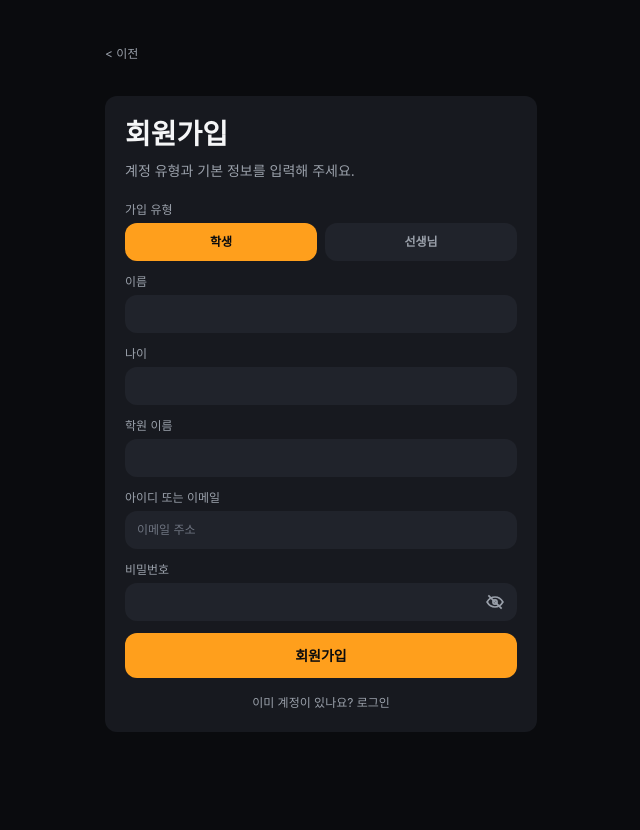
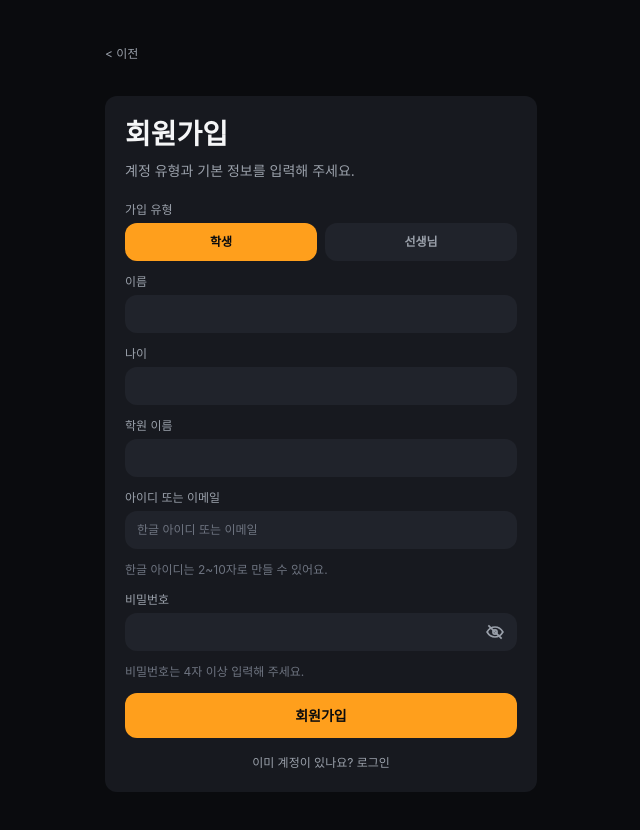
Before and after one commit to happia1/stickerup, a Next.js app: page /signup in a window 1280 px wide. Shown: the whole page, without its empty margins (319-959 px from the left). Before the commit the page ends 800 px from the top, so only its background shows below. Built offline with nearby package versions, Linux system fonts and the light colour scheme; no server answers.

Commit message:
feat: implement support for Korean identifiers and update password requirements in signup and login forms

```diff
--- a/app/api/signup/route.ts
+++ b/app/api/signup/route.ts
@@ -2,21 +2,19 @@ import { NextResponse } from "next/server";
 import { completeStudentOnboarding, completeTeacherOnboarding } from "@/lib/repositories/onboarding";
 import { createSupabaseAdminClient } from "@/lib/supabase/admin";
 import { getRequestUser } from "@/lib/supabase/server-auth";
+import { getAuthEmailForIdentifier, isUsernameLoginIdentifier, normalizeLoginIdentifier } from "@/lib/auth/identifier";
 
 type SignupType = "student" | "teacher";
 
 export async function POST(request: Request) {
-  const requestUser = await getRequestUser(request);
-  if (!requestUser.user?.email) {
-    return NextResponse.json({ error: requestUser.error ?? "A signed-in user is required." }, { status: 401 });
-  }
-
   const payload = (await request.json()) as {
     signupType?: SignupType;
     name?: string;
     age?: number | null;
     academyName?: string;
     inviteCode?: string | null;
+    identifier?: string;
+    password?: string;
   };
   const signupType = payload.signupType;
   const name = payload.name?.trim();
@@ -27,11 +25,48 @@ export async function POST(request: Request) {
     return NextResponse.json({ error: "Signup type, name, and academy name are required." }, { status: 400 });
   }
 
+  const requestUser = await getRequestUser(request);
+  const admin = createSupabaseAdminClient();
+  let user = requestUser.user;
+  let createdUserId: string | null = null;
+
+  if (!user) {
+    const identifier = normalizeLoginIdentifier(payload.identifier ?? "");
+    const password = payload.password ?? "";
+    if (!isUsernameLoginIdentifier(identifier) || password.length < 4) {
+      return NextResponse.json({ error: "한글 아이디는 2~10자, 비밀번호는 4자 이상으로 입력해 주세요." }, { status: 400 });
+    }
+
+    const authEmail = getAuthEmailForIdentifier(identifier);
+    const createResult = await admin.auth.admin.createUser({
+      email: authEmail,
+      password,
+      email_confirm: true,
+      user_metadata: {
+        signup_role: signupType,
+        display_name: name,
+        academy_name: academyName,
+        age: signupType === "student" ? age : null,
+        invite_code: payload.inviteCode ?? null,
+        login_identifier: identifier,
+      },
+    });
+    if (createResult.error || !createResult.data.user) {
+      return NextResponse.json({ error: createResult.error?.message ?? "Unable to create user." }, { status: 400 });
+    }
+    user = createResult.data.user;
+    createdUserId = user.id;
+  }
+
+  if (!user.email) {
+    return NextResponse.json({ error: "A valid account email is required." }, { status: 400 });
+  }
+
   try {
     if (signupType === "teacher") {
-      const result = await completeTeacherOnboarding(createSupabaseAdminClient(), {
-        userId: requestUser.user.id,
-        email: requestUser.user.email,
+      const result = await completeTeacherOnboarding(admin, {
+        userId: user.id,
+        email: user.email,
         academyName,
         teacherName: name,
       });
@@ -41,8 +76,8 @@ export async function POST(request: Request) {
     if (age === null || !Number.isInteger(age) || age < 1 || age > 100) {
       return NextResponse.json({ error: "A valid age is required for student signup." }, { status: 400 });
     }
-    const result = await completeStudentOnboarding(createSupabaseAdminClient(), {
-      userId: requestUser.user.id,
+    const result = await completeStudentOnboarding(admin, {
+      userId: user.id,
       studentName: name,
       age,
       academyName,
@@ -50,6 +85,7 @@ export async function POST(request: Request) {
     });
     return NextResponse.json({ redirectTo: "/student/home", enrollmentStatus: result.enrollmentStatus });
   } catch (error) {
+    if (createdUserId) await admin.auth.admin.deleteUser(createdUserId);
     const message = error instanceof Error ? error.message : "Unable to complete signup.";
     return NextResponse.json({ error: message }, { status: 400 });
   }
--- a/app/signup/page.tsx
+++ b/app/signup/page.tsx
@@ -5,6 +5,7 @@ import { FormEvent, Suspense, useEffect, useState } from "react";
 import { useRouter, useSearchParams } from "next/navigation";
 import { getSupabaseBrowserClient } from "@/lib/supabase/client";
 import { getSupabaseBrowserConfigError } from "@/lib/supabase/config";
+import { getAuthEmailForIdentifier, isUsernameLoginIdentifier, normalizeLoginIdentifier } from "@/lib/auth/identifier";
 
 type SignupType = "student" | "teacher";
 
@@ -27,7 +28,7 @@ function SignupForm() {
   const inviteCode = searchParams.get("invite")?.trim() || null;
   const typeParam = searchParams.get("type");
   const [signupType, setSignupType] = useState<SignupType>(typeParam === "teacher" ? "teacher" : "student");
-  const [email, setEmail] = useState("");
+  const [identifier, setIdentifier] = useState("");
   const [password, setPassword] = useState("");
   const [showPassword, setShowPassword] = useState(false);
   const [name, setName] = useState("");
@@ -54,7 +55,11 @@ function SignupForm() {
       if (!active || !data.session) return;
       const metadata = data.session.user.user_metadata;
       setExistingSession(true);
-      setEmail(data.session.user.email ?? "");
+      setIdentifier(
+        typeof metadata.login_identifier === "string"
+          ? metadata.login_identifier
+          : data.session.user.email ?? ""
+      );
       if (metadata.signup_role === "student" || metadata.signup_role === "teacher") setSignupType(metadata.signup_role);
       if (typeof metadata.display_name === "string") setName(metadata.display_name);
       if (typeof metadata.academy_name === "string") setAcademyName(metadata.academy_name);
@@ -114,11 +119,14 @@ function SignupForm() {
     setSubmitting(true);
     setMessage(null);
     try {
+      const normalizedIdentifier = normalizeLoginIdentifier(identifier);
+      const isUsernameSignup = isUsernameLoginIdentifier(normalizedIdentifier);
+      const authEmail = getAuthEmailForIdentifier(normalizedIdentifier);
       const sessionResult = await supabase.auth.getSession();
       let accessToken = sessionResult.data.session?.access_token;
-      if (!accessToken) {
+      if (!accessToken && !isUsernameSignup) {
         const signUpResult = await supabase.auth.signUp({
-          email,
+          email: authEmail,
           password,
           options: {
             emailRedirectTo: `${window.location.origin}/login`,
@@ -128,6 +136,7 @@ function SignupForm() {
               academy_name: academyName,
               age: signupType === "student" ? Number(age) : null,
               invite_code: inviteCode,
+              login_identifier: normalizedIdentifier,
             },
           },
         });
@@ -141,21 +150,28 @@ function SignupForm() {
 
       const response = await fetch("/api/signup", {
         method: "POST",
-        headers: {
+        headers: accessToken ? {
           "Content-Type": "application/json",
           Authorization: `Bearer ${accessToken}`,
-        },
+        } : { "Content-Type": "application/json" },
         body: JSON.stringify({
           signupType,
           name,
           age: signupType === "student" ? Number(age) : null,
           academyName,
           inviteCode,
+          identifier: isUsernameSignup ? normalizedIdentifier : undefined,
+          password: isUsernameSignup ? password : undefined,
         }),
       });
       const payload = (await response.json()) as { redirectTo?: string; enrollmentStatus?: "approved" | "pending"; error?: string };
       if (!response.ok || !payload.redirectTo) throw new Error(payload.error ?? "회원가입을 완료하지 못했습니다.");
       const redirectTo = payload.redirectTo;
+
+      if (!accessToken && isUsernameSignup) {
+        const signInResult = await supabase.auth.signInWithPassword({ email: authEmail, password });
+        if (signInResult.error) throw signInResult.error;
+      }
 
       if (payload.enrollmentStatus === "pending") {
         setMessage("회원가입이 완료되었습니다. 반 소속은 선생님의 승인 또는 반 신청이 필요할 수 있어요.");
@@ -167,7 +183,9 @@ function SignupForm() {
     } catch (error) {
       const errorMessage = error instanceof Error ? error.message : "회원가입을 완료하지 못했습니다.";
       setMessage(
-        errorMessage.includes("Invalid path specified in request URL")
+        errorMessage.includes("Password should be at least")
+          ? "Supabase Auth 비밀번호 최소 길이를 4자로 설정해 주세요. 설정 전에는 6자 이상이 필요합니다."
+          : errorMessage.includes("Invalid path specified in request URL")
           ? "회원가입 인증 경로를 확인하지 못했습니다. Supabase Auth의 Site URL과 Redirect URLs에 현재 앱 주소를 등록해 주세요."
           : errorMessage
       );
@@ -211,16 +229,18 @@ function SignupForm() {
             <input required value={academyName} readOnly={Boolean(invite)} onChange={(event) => setAcademyName(event.target.value)} className="mt-1 w-full rounded-xl bg-surface-raised px-3 py-2.5 text-text-primary outline-none read-only:text-text-secondary" />
           </label>
           <label className="block text-caption text-text-secondary">아이디 또는 이메일
-            <input required={!existingSession} disabled={existingSession} type="email" value={email} onChange={(event) => setEmail(event.target.value)} placeholder="이메일 주소" className="mt-1 w-full rounded-xl bg-surface-raised px-3 py-2.5 text-text-primary outline-none disabled:opacity-60" />
+            <input required={!existingSession} disabled={existingSession} type="text" value={identifier} onChange={(event) => setIdentifier(event.target.value)} placeholder="한글 아이디 또는 이메일" className="mt-1 w-full rounded-xl bg-surface-raised px-3 py-2.5 text-text-primary outline-none disabled:opacity-60" />
           </label>
+          <p className="text-caption text-text-muted">한글 아이디는 2~10자로 만들 수 있어요.</p>
           <label className="block text-caption text-text-secondary">비밀번호
             <div className="relative mt-1">
-              <input required={!existingSession} disabled={existingSession} minLength={6} type={showPassword ? "text" : "password"} value={password} onChange={(event) => setPassword(event.target.value)} className="w-full rounded-xl bg-surface-raised py-2.5 pl-3 pr-11 text-text-primary outline-none disabled:opacity-60" />
+              <input required={!existingSession} disabled={existingSession} minLength={4} type={showPassword ? "text" : "password"} value={password} onChange={(event) => setPassword(event.target.value)} className="w-full rounded-xl bg-surface-raised py-2.5 pl-3 pr-11 text-text-primary outline-none disabled:opacity-60" />
               <button type="button" disabled={existingSession} onClick={() => setShowPassword((visible) => !visible)} aria-label={showPassword ? "비밀번호 숨기기" : "비밀번호 보기"} className="absolute inset-y-0 right-0 flex w-11 items-center justify-center text-text-secondary disabled:opacity-60">
                 <PasswordVisibilityIcon hidden={!showPassword} />
               </button>
             </div>
           </label>
+          <p className="text-caption text-text-muted">비밀번호는 4자 이상 입력해 주세요.</p>
           {existingSession && <p className="text-caption text-text-secondary">인증된 계정입니다. 가입 정보를 확인한 뒤 완료해 주세요.</p>}
           {message && <p className="text-caption text-text-secondary">{message}</p>}
           <button disabled={!canSubmit} className="w-full rounded-xl bg-brand-amber py-3 text-body font-bold text-surface-page disabled:opacity-60">
--- a/components/auth/LoginForm.tsx
+++ b/components/auth/LoginForm.tsx
@@ -5,12 +5,13 @@ import { FormEvent, useState } from "react";
 import { useRouter } from "next/navigation";
 import { getSupabaseBrowserClient } from "@/lib/supabase/client";
 import { getSupabaseBrowserConfigError } from "@/lib/supabase/config";
+import { getAuthEmailForIdentifier } from "@/lib/auth/identifier";
 
 type ProfileRole = "student" | "owner" | "assistant";
 
 export function LoginForm() {
   const router = useRouter();
-  const [email, setEmail] = useState("");
+  const [identifier, setIdentifier] = useState("");
   const [password, setPassword] = useState("");
   const [showPassword, setShowPassword] = useState(false);
   const [message, setMessage] = useState<string | null>(null);
@@ -29,7 +30,10 @@ export function LoginForm() {
     setSubmitting(true);
     setMessage(null);
     try {
-      const signInResult = await supabase.auth.signInWithPassword({ email, password });
+      const signInResult = await supabase.auth.signInWithPassword({
+        email: getAuthEmailForIdentifier(identifier),
+        password,
+      });
       if (signInResult.error) throw signInResult.error;
 
       const profileResponse = await fetch("/api/auth/profile", {
@@ -59,7 +63,7 @@ export function LoginForm() {
       {configError && <p className="mt-4 text-caption text-text-secondary">Supabase 환경변수를 설정한 뒤 로그인해 주세요.</p>}
       <form onSubmit={handleSubmit} className="mt-5 space-y-3">
         <label className="block text-caption text-text-secondary">아이디 또는 이메일
-          <input required type="email" value={email} onChange={(event) => setEmail(event.target.value)} className="mt-1 w-full rounded-xl bg-surface-raised px-3 py-2.5 text-text-primary outline-none" />
+          <input required type="text" value={identifier} onChange={(event) => setIdentifier(event.target.value)} placeholder="한글 아이디 또는 이메일" className="mt-1 w-full rounded-xl bg-surface-raised px-3 py-2.5 text-text-primary outline-none" />
         </label>
         <label className="block text-caption text-text-secondary">비밀번호
           <div className="relative mt-1">
--- /dev/null
+++ b/lib/auth/identifier.ts
@@ -0,0 +1,27 @@
+const emailPattern = /^[^\s@]+@[^\s@]+\.[^\s@]+$/;
+const usernamePattern = /^[\p{L}\p{N}._-]{2,10}$/u;
+
+export function normalizeLoginIdentifier(value: string): string {
+  return value.trim().normalize("NFC");
+}
+
+export function isEmailLoginIdentifier(value: string): boolean {
+  return emailPattern.test(normalizeLoginIdentifier(value));
+}
+
+export function isUsernameLoginIdentifier(value: string): boolean {
+  return usernamePattern.test(normalizeLoginIdentifier(value));
+}
+
+export function getAuthEmailForIdentifier(value: string): string {
+  const identifier = normalizeLoginIdentifier(value);
+  if (isEmailLoginIdentifier(identifier)) return identifier.toLowerCase();
+  if (!isUsernameLoginIdentifier(identifier)) {
+    throw new Error("아이디는 한글, 영문, 숫자, 점, 밑줄, 하이픈으로 2~10자까지 입력해 주세요.");
+  }
+
+  const encoded = Array.from(new TextEncoder().encode(identifier))
+    .map((byte) => byte.toString(16).padStart(2, "0"))
+    .join("");
+  return `id-${encoded}@auth.stickerup.invalid`;
+}
```
Also changed, not shown: 2 other files (tests, documents, lock files or other folders).
